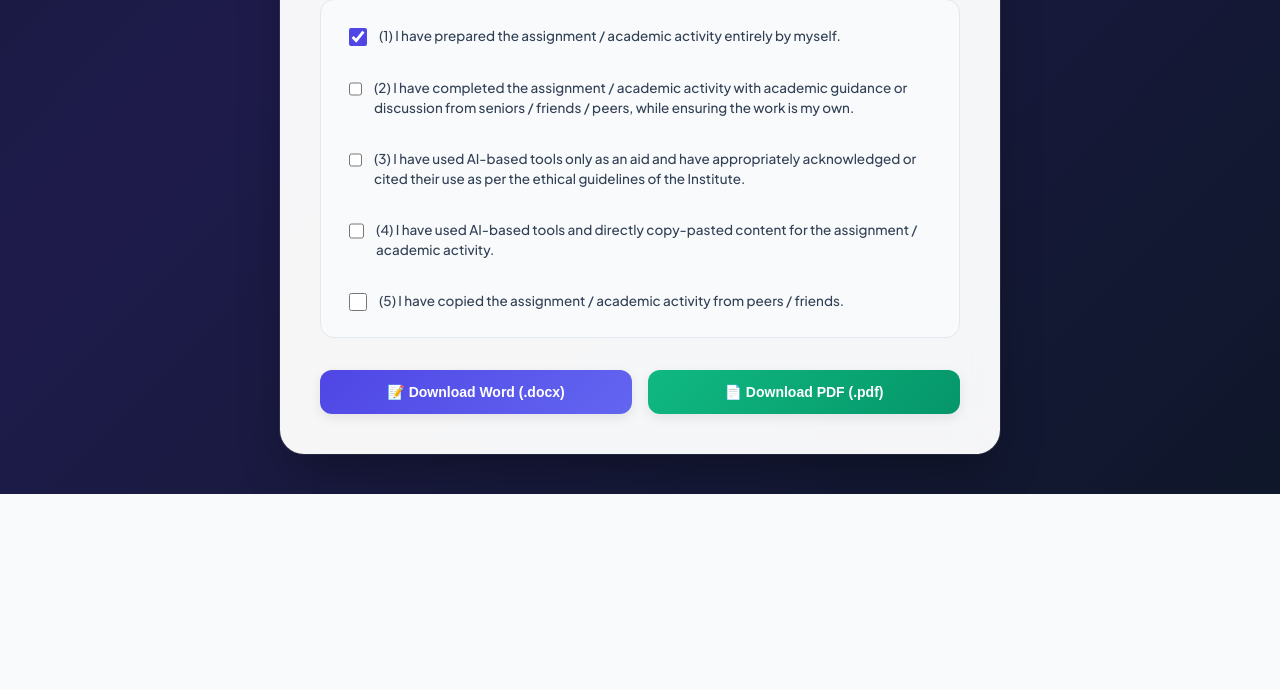
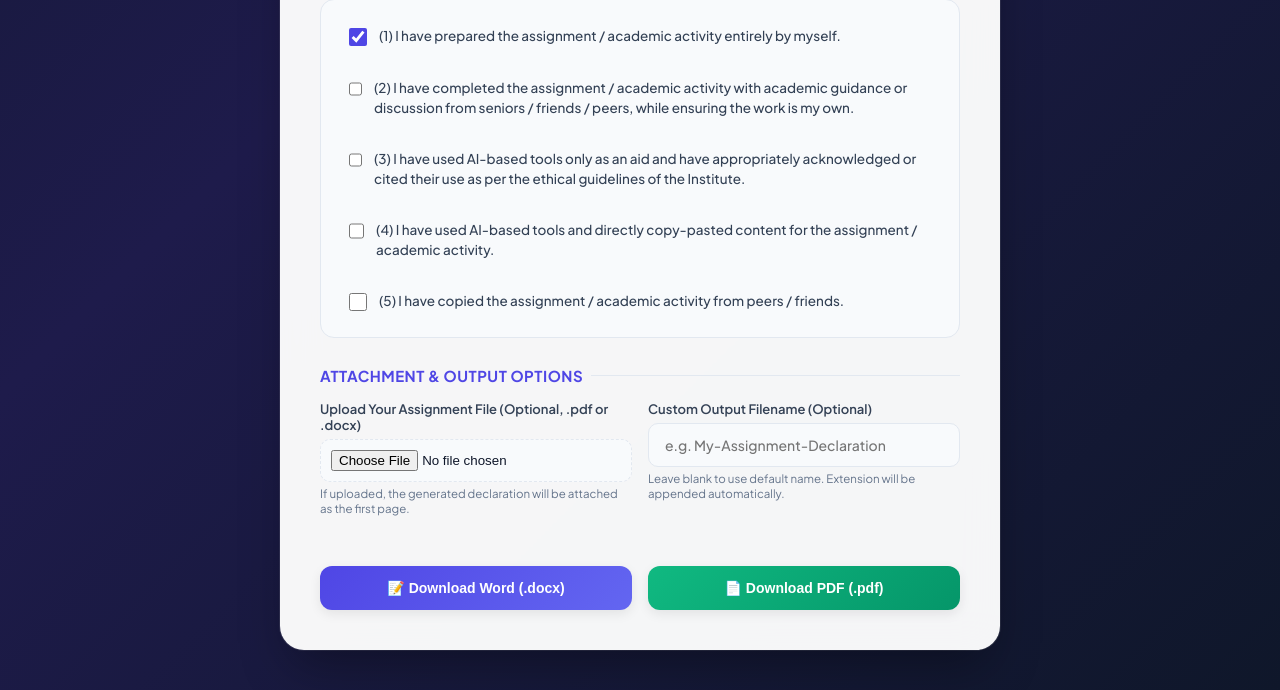
Before and after one commit to anisarve2006/Declaration-generator, a Flask app: page / in a window 1280 px wide. Shown: the part 1178-1868 px from the top of the page. Before the commit the page ends 1672 px from the top, so only its background shows below. Run offline with Flask 2, Linux system fonts and the light colour scheme; parts of the project's set-up code (start-up, migrations or seed data) failed here and were passed over; some libraries are stand-ins or nearby versions.

Commit message:
feat: add file merging capabilities for PDF and DOCX documents with custom output filenames

```diff
--- a/app.py
+++ b/app.py
@@ -64,7 +64,10 @@ from gendoc import (
     process_signature_image,
     generate_docx_bytes,
     generate_pdf_bytes,
+    merge_pdfs,
+    merge_docxs,
 )
+
 
 # --------------------------------------------------------------------------
 # 6. STREAMLIT WEB UI
@@ -322,6 +325,16 @@ with st.container():
 
 st.markdown("---")
 
+with st.container():
+    st.subheader("📁 Attachment & Output Options (Optional)")
+    user_file = st.file_uploader("Upload your assignment file (PDF or DOCX)", type=["pdf", "docx"])
+    safe_assignment = assignment_no.strip().replace(" ", "").replace("/", "-")
+    default_filename = f"{selected_subj_info['code']}-{safe_assignment}-Declaration Form"
+    custom_name = st.text_input("Custom Output Filename (without extension)", value=default_filename)
+
+st.markdown("---")
+
+
 # Generate buttons
 if not selected_options:
     st.warning("⚠️ Please select at least one declaration statement above.")
@@ -356,32 +369,68 @@ else:
             "updated_at": datetime.datetime.now().isoformat()
         })
 
-    safe_assignment = assignment_no.strip().replace(" ", "").replace("/", "-")
-    base_filename = f"{selected_subj_info['code']}-{safe_assignment}-Declaration Form"
+    final_filename = custom_name.strip() if custom_name.strip() else default_filename
+    if final_filename.lower().endswith(".pdf"):
+        final_filename = final_filename[:-4]
+    elif final_filename.lower().endswith(".docx"):
+        final_filename = final_filename[:-5]
 
     st.subheader("📥 Download Generated Declaration Form")
     col_dl1, col_dl2 = st.columns(2)
 
-    with st.spinner("✨ Rendering official declaration layout & embedding signature..."):
-        docx_buffer = generate_docx_bytes(form_data)
-        pdf_buffer = generate_pdf_bytes(form_data)
+    if user_file is not None:
+        file_ext = user_file.name.split(".")[-1].lower()
+        if file_ext == "pdf":
+            with st.spinner("✨ Merging declaration with uploaded PDF..."):
+                dec_pdf = generate_pdf_bytes(form_data)
+                pdf_buffer = merge_pdfs(dec_pdf.getvalue(), user_file.getvalue())
+            with col_dl2:
+                st.download_button(
+                    label="📄 Download Merged PDF (.pdf)",
+                    data=pdf_buffer,
+                    file_name=f"{final_filename}.pdf",
+                    mime="application/pdf",
+                    use_container_width=True,
+                    on_click=lambda: st.toast("✅ Merged PDF Downloaded!", icon="📄")
+                )
+            with col_dl1:
+                st.info("💡 Attached file is a PDF. Output is PDF only.")
+        elif file_ext == "docx":
+            with st.spinner("✨ Merging declaration with uploaded DOCX..."):
+                dec_docx = generate_docx_bytes(form_data)
+                docx_buffer = merge_docxs(dec_docx.getvalue(), user_file.getvalue())
+            with col_dl1:
+                st.download_button(
+                    label="📝 Download Merged Word (.docx)",
+                    data=docx_buffer,
+                    file_name=f"{final_filename}.docx",
+                    mime="application/vnd.openxmlformats-officedocument.wordprocessingml.document",
+                    use_container_width=True,
+                    on_click=lambda: st.toast("✅ Merged DOCX Downloaded!", icon="📝")
+                )
+            with col_dl2:
+                st.info("💡 Attached file is a Word document. Output is DOCX only.")
+    else:
+        with st.spinner("✨ Rendering official declaration layout & embedding signature..."):
+            docx_buffer = generate_docx_bytes(form_data)
+            pdf_buffer = generate_pdf_bytes(form_data)
 
-    with col_dl1:
-        st.download_button(
-            label="📝 Download Word (.docx)",
-            data=docx_buffer,
-            file_name=f"{base_filename}.docx",
-            mime="application/vnd.openxmlformats-officedocument.wordprocessingml.document",
-            use_container_width=True,
-            on_click=lambda: st.toast("✅ .DOCX Declaration Form Downloaded!", icon="📝")
-        )
+        with col_dl1:
+            st.download_button(
+                label="📝 Download Word (.docx)",
+                data=docx_buffer,
+                file_name=f"{final_filename}.docx",
+                mime="application/vnd.openxmlformats-officedocument.wordprocessingml.document",
+                use_container_width=True,
+                on_click=lambda: st.toast("✅ .DOCX Declaration Form Downloaded!", icon="📝")
+            )
 
-    with col_dl2:
-        st.download_button(
-            label="📄 Download PDF (.pdf)",
-            data=pdf_buffer,
-            file_name=f"{base_filename}.pdf",
-            mime="application/pdf",
-            use_container_width=True,
-            on_click=lambda: st.toast("✅ .PDF Declaration Form Downloaded!", icon="📄")
-        )
+        with col_dl2:
+            st.download_button(
+                label="📄 Download PDF (.pdf)",
+                data=pdf_buffer,
+                file_name=f"{final_filename}.pdf",
+                mime="application/pdf",
+                use_container_width=True,
+                on_click=lambda: st.toast("✅ .PDF Declaration Form Downloaded!", icon="📄")
+            )
--- a/requirements.txt
+++ b/requirements.txt
@@ -4,3 +4,5 @@ flask>=2.0.0
 python-docx>=0.8.11
 reportlab>=3.6.0
 Pillow>=9.0.0
+pypdf>=6.6.2
+docxcompose>=2.2.0
--- a/templates/index.html
+++ b/templates/index.html
@@ -791,7 +791,28 @@
                     {% endfor %}
                 </div>
 
+                <!-- Section 5: Attachment & Output Options -->
+                <div class="section-title">Attachment & Output Options</div>
+
+                <div class="form-row">
+                    <div class="form-group">
+                        <label for="user_file">Upload Your Assignment File (Optional, .pdf or .docx)</label>
+                        <input type="file" id="user_file" name="user_file" accept=".pdf,.docx" onchange="handleUserFileChange()">
+                        <small style="color: var(--text-muted); font-size: 11.5px; display: block; margin-top: 4px;">
+                            If uploaded, the generated declaration will be attached as the first page.
+                        </small>
+                    </div>
+                    <div class="form-group">
+                        <label for="output_filename">Custom Output Filename (Optional)</label>
+                        <input type="text" id="output_filename" name="output_filename" placeholder="e.g. My-Assignment-Declaration">
+                        <small style="color: var(--text-muted); font-size: 11.5px; display: block; margin-top: 4px;">
+                            Leave blank to use default name. Extension will be appended automatically.
+                        </small>
+                    </div>
+                </div>
+
                 <!-- Download Actions -->
+
                 <div class="btn-group">
                     <button type="submit" name="format" value="docx" onclick="triggerButtonTransition(this, '.DOCX')" class="btn btn-primary">
                         📝 Download Word (.docx)
@@ -897,6 +918,57 @@
         // Store original subject option list so we can restore defaults cleanly
         const originalSubjectOptionsHTML = document.getElementById("subject_idx") ? document.getElementById("subject_idx").innerHTML : '';
 
+        function handleUserFileChange() {
+            const fileInput = document.getElementById('user_file');
+            const docxBtn = document.querySelector('button[value="docx"]');
+            const pdfBtn = document.querySelector('button[value="pdf"]');
+
+            if (fileInput.files && fileInput.files[0]) {
+                const file = fileInput.files[0];
+                const ext = file.name.split('.').pop().toLowerCase();
+
+                if (ext === 'pdf') {
+                    // Disable docx download, enable pdf
+                    docxBtn.disabled = true;
+                    docxBtn.style.opacity = '0.5';
+                    docxBtn.style.cursor = 'not-allowed';
+                    docxBtn.title = "Attached file is PDF. Merging is only supported with PDF output.";
+
+                    pdfBtn.disabled = false;
+                    pdfBtn.style.opacity = '1';
+                    pdfBtn.style.cursor = 'pointer';
+                    pdfBtn.title = "";
+                } else if (ext === 'docx') {
+                    // Disable pdf download, enable docx
+                    pdfBtn.disabled = true;
+                    pdfBtn.style.opacity = '0.5';
+                    pdfBtn.style.cursor = 'not-allowed';
+                    pdfBtn.title = "Attached file is DOCX. Merging is only supported with Word (.docx) output.";
+
+                    docxBtn.disabled = false;
+                    docxBtn.style.opacity = '1';
+                    docxBtn.style.cursor = 'pointer';
+                    docxBtn.title = "";
+                } else {
+                    // Invalid extension - clear selection
+                    alert("Please upload only PDF or DOCX files.");
+                    fileInput.value = '';
+                    handleUserFileChange();
+                }
+            } else {
+                // Reset buttons
+                docxBtn.disabled = false;
+                docxBtn.style.opacity = '1';
+                docxBtn.style.cursor = 'pointer';
+                docxBtn.title = "";
+
+                pdfBtn.disabled = false;
+                pdfBtn.style.opacity = '1';
+                pdfBtn.style.cursor = 'pointer';
+                pdfBtn.title = "";
+            }
+        }
+
         // --- MODAL LOGIC ---
         function openCustomiseModal() {
             switchModalTab('customise');
@@ -940,8 +1012,12 @@
                 document.getElementById('branch').value = '';
                 document.getElementById('semester').value = '';
                 document.getElementById('division').value = '';
+                if (document.getElementById('user_file')) document.getElementById('user_file').value = '';
+                if (document.getElementById('output_filename')) document.getElementById('output_filename').value = '';
+                handleUserFileChange();
 
                 // Reset modal fields
+
                 document.getElementById('cust_roll_no').value = '';
                 document.getElementById('cust_student_name').value = '';
                 document.getElementById('cust_branch').value = '';
```
Also changed, not shown: flask_app.py (+35 -3 lines), gendoc.py (+152 -10 lines), tests/test_gendoc.py (+53 -0 lines).
